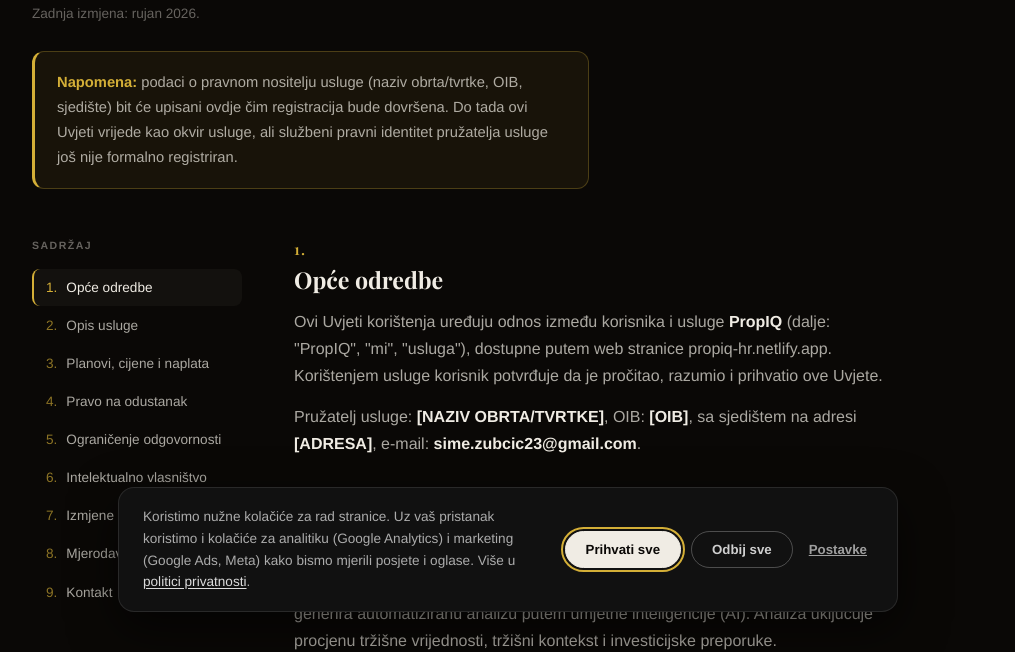
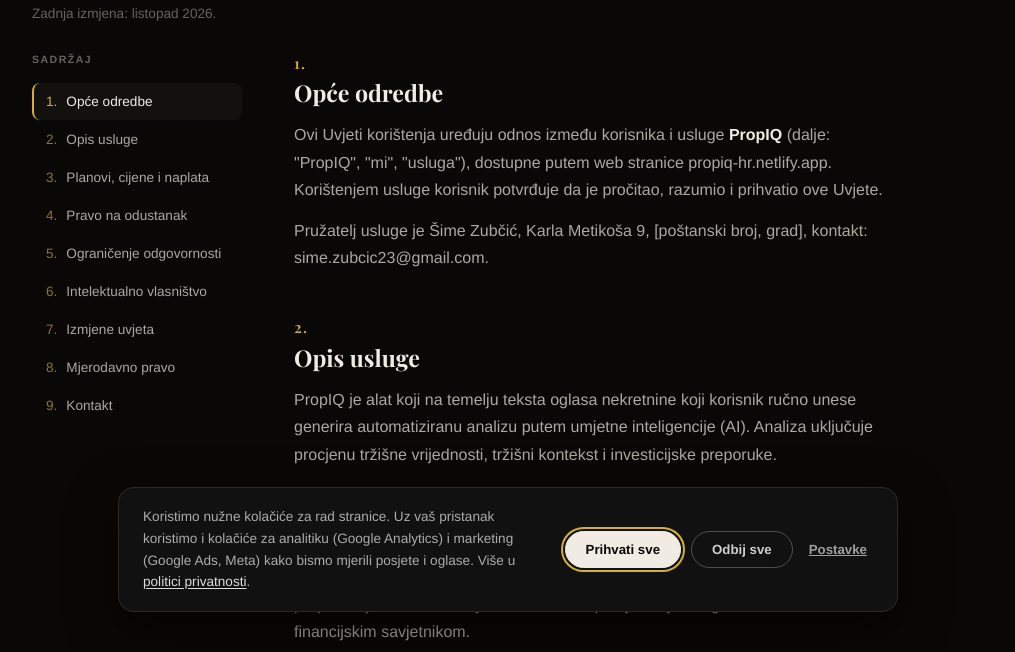
Before and after one commit to sime84694-png/propiq, a website: page uvjeti-koristenja.html in a window 1280 px wide. Shown: the part 164-816 px from the top of the page, without its empty margins (132-1147 px from the left). Drawn offline with Linux system fonts and the light colour scheme.

Commit message:
fix: voditelj obrade (fizička osoba) i izvor posjeta samo uz analitiku
- politika i uvjeti: "Šime Zubčić, Karla Metikoša 9, [poštanski broj, grad],
  kontakt: sime.zubcic23@gmail.com"; bez OIB-a, bez napomene o obrtu/tvrtki,
  maknut TODO; uvjeti: zadnja izmjena listopad 2026.
- propiq_src se sprema u sessionStorage samo uz pristanak na analitiku; ako
  pristanak dođe kasnije na istoj stranici, sprema se tada (događaj
  'propiq:consent'); odbijanje ga briše

Co-Authored-By: RuFlo <ruv@ruv.net>

```diff
--- a/assets/js/consent.js
+++ b/assets/js/consent.js
@@ -181,6 +181,12 @@
     consent = { analytics: !!c.analytics, marketing: !!c.marketing, ts: Date.now() };
     writeConsent(consent);
     consentUpdate(consent);
+    // Za ostatak stranice (npr. izvor posjeta u index.html sprema se tek uz analitiku).
+    try {
+      window.dispatchEvent(new CustomEvent('propiq:consent', {
+        detail: { analytics: consent.analytics, marketing: consent.marketing },
+      }));
+    } catch (e) {}
     loadGoogle(consent);
     if (consent.marketing) loadMeta();
 
--- a/uvjeti-koristenja.html
+++ b/uvjeti-koristenja.html
@@ -51,19 +51,6 @@
     h1 { font-family: var(--font-serif); font-size: 2.4rem; letter-spacing: -0.01em; line-height: 1.1; }
     .updated { color: var(--cream-40); font-size: 0.85rem; margin-top: 8px; }
 
-    /* Istaknuti blok: napomena o neregistriranom pravnom nositelju */
-    .callout {
-      background: rgba(212, 175, 55, 0.07);
-      border: 1px solid rgba(212, 175, 55, 0.28);
-      border-left: 3px solid var(--gold);
-      border-radius: 12px;
-      padding: 18px 22px;
-      margin-bottom: 48px;
-      font-size: 0.92rem;
-      color: var(--cream-70);
-      max-width: 68ch;
-    }
-    .callout strong { color: var(--gold); }
 
     /* Layout: sticky sadržaj + tekst */
     .layout { display: grid; grid-template-columns: 210px minmax(0, 68ch); gap: 52px; align-items: start; }
@@ -121,12 +108,9 @@
 
     <div class="page-head">
       <h1>Uvjeti korištenja</h1>
-      <p class="updated">Zadnja izmjena: rujan 2026.</p>
+      <p class="updated">Zadnja izmjena: listopad 2026.</p>
     </div>
 
-    <div class="callout">
-      <strong>Napomena:</strong> podaci o pravnom nositelju usluge (naziv obrta/tvrtke, OIB, sjedište) bit će upisani ovdje čim registracija bude dovršena. Do tada ovi Uvjeti vrijede kao okvir usluge, ali službeni pravni identitet pružatelja usluge još nije formalno registriran.
-    </div>
 
     <div class="layout">
       <aside class="toc" aria-label="Sadržaj">
@@ -148,7 +132,7 @@
         <section id="s1">
           <div class="sec-head"><span class="sec-num">1.</span><h2 class="sec-title">Opće odredbe</h2></div>
           <p>Ovi Uvjeti korištenja uređuju odnos između korisnika i usluge <strong>PropIQ</strong> (dalje: "PropIQ", "mi", "usluga"), dostupne putem web stranice propiq-hr.netlify.app. Korištenjem usluge korisnik potvrđuje da je pročitao, razumio i prihvatio ove Uvjete.</p>
-          <p>Pružatelj usluge: <strong>[NAZIV OBRTA/TVRTKE]</strong>, OIB: <strong>[OIB]</strong>, sa sjedištem na adresi <strong>[ADRESA]</strong>, e-mail: <strong>sime.zubcic23@gmail.com</strong>.</p>
+          <p>Pružatelj usluge je Šime Zubčić, Karla Metikoša 9, [poštanski broj, grad], kontakt: sime.zubcic23@gmail.com.</p>
         </section>
 
         <section id="s2">
```
Also changed, not shown: index.html (+9 -1 lines), politika-privatnosti.html (+1 -18 lines).
